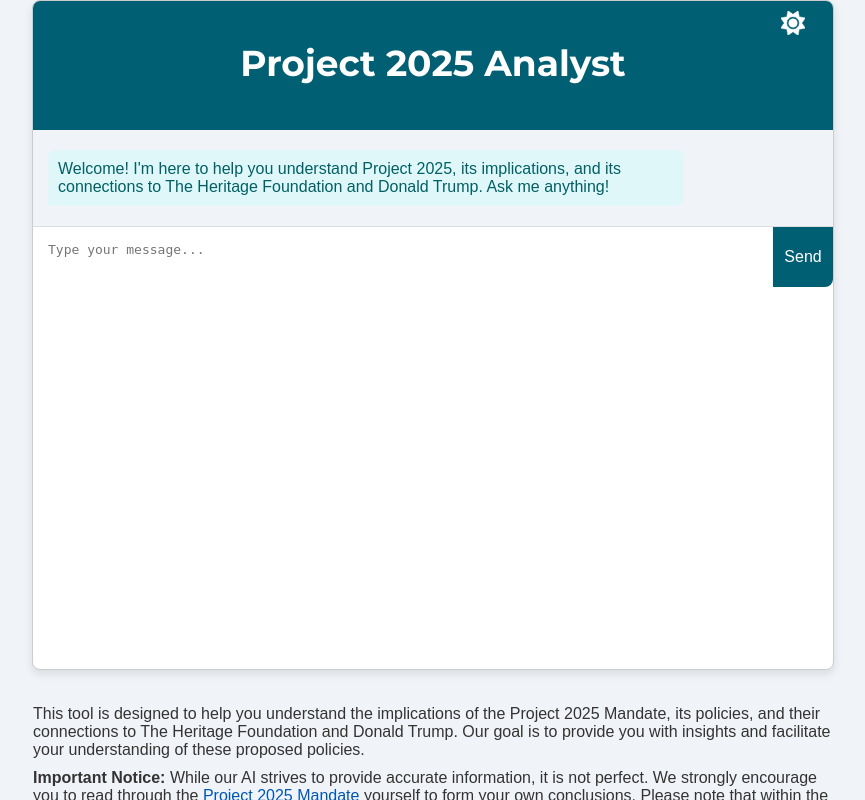
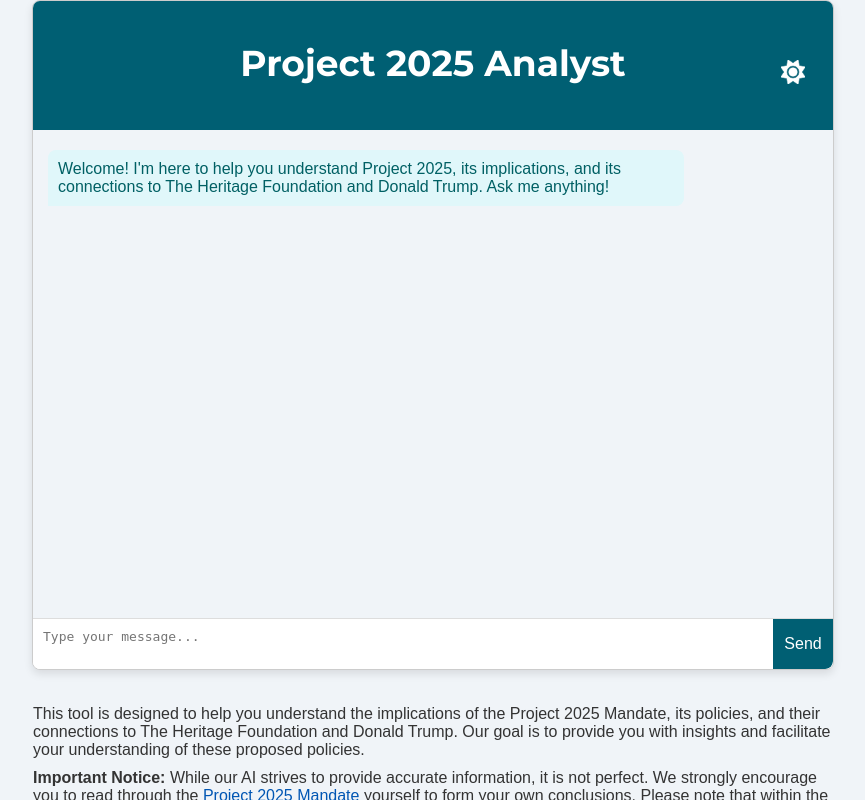
Before and after one commit to Super-Derek/guinness-chatter, a Flask app: page / in a window 1280 px wide. Shown: the whole page, without its empty margins (207-1072 px from the left). Run offline with Flask 2, Linux system fonts and the light colour scheme.

Commit message:
Update style.css to fix chat box alignment in desktop view

```diff
--- a/static/css/style.css
+++ b/static/css/style.css
@@ -47,21 +47,6 @@ body {
     margin: 0;
 }
 
-/* Chat Container */
-.chat-container {
-    width: 100%;
-    max-width: 800px;
-    height: 90vh;
-    border: 1px solid #ccc;
-    border-radius: 8px;
-    background-color: #fff;
-    display: flex;
-    flex-direction: column;
-    overflow: hidden;
-    box-shadow: 0 4px 8px rgba(0, 0, 0, 0.1);
-    margin-bottom: 10px;
-}
-
 /* Header */
 header {
     background-color: var(--header-background);
@@ -90,43 +75,64 @@ header {
     height: 24px;
 }
 
+/* Chat Container */
+.chat-container {
+    width: 100%;
+    max-width: 800px;
+    height: 90vh;
+    border: 1px solid #ccc;
+    border-radius: 8px;
+    background-color: #fff;
+    display: flex;
+    flex-direction: column;
+    overflow: hidden;
+    box-shadow: 0 4px 8px rgba(0, 0, 0, 0.1);
+    margin-bottom: 10px;
+}
+
 /* Chat Box */
 .chat-box {
-    display: flex;
-    flex-direction: column; /* Ensure messages stack vertically */
+    flex: 1;
     padding: 15px;
     overflow-y: auto;
     overflow-x: hidden;
     background-color: var(--background-color);
+    display: flex;
+    flex-direction: column;
 }
 
 /* Chat Input */
 .chat-input {
     display: flex;
-    align-items: stretch;
+    align-items: center;
     border-top: 1px solid #ddd;
-    position: relative;
+    padding: 0; /* Remove padding to ensure full height */
+    background-color: #fff;
 }
 
-textarea {
+/* Textarea */
+.chat-input textarea {
     flex: 1;
     border: none;
-    padding: 15px;
+    padding: 10px;
     resize: none;
     font-size: 1em;
     border-radius: 0 0 0 8px;
+    margin-right: 10px;
 }
 
+/* Send Button */
 button {
     border: none;
     background-color: var(--button-background);
     color: var(--header-text);
-    padding: 0;
+    padding: 0; /* Remove padding to fill vertical space */
     cursor: pointer;
     font-size: 1em;
     border-radius: 0 0 8px 0;
-    width: 60px;
     transition: background-color 0.3s ease;
+    width: 60px; /* Set a fixed width for the button */
+    height: 100%; /* Ensure it fills the container */
 }
 
 button:hover {
@@ -143,7 +149,7 @@ button:hover {
     height: 24px;
     animation: spin 2s linear infinite;
     position: absolute;
-    right: 20px;
+    right: 10px;
 }
 
 @keyframes spin {
@@ -196,7 +202,7 @@ button:hover {
     padding: 15px;
     text-align: left;
     overflow-y: auto;
-    max-height: 10vh; /* Limit height to allow scrolling */
+    max-height: 10vh;
 }
 
 .info-text p {
```
